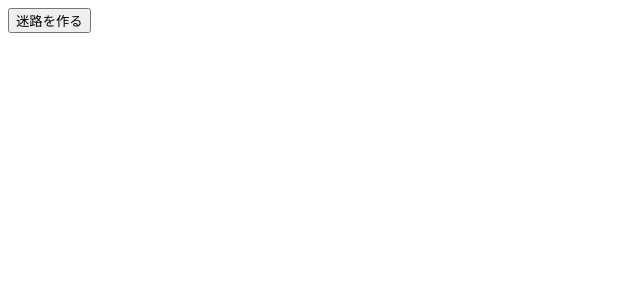
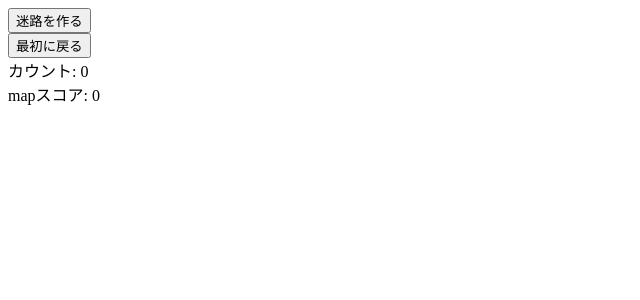
Before and after one commit to R-Otsuka/ice-maze-front, a React app: page /floor in a window 1280 px wide. Shown: the top 300 px of the page, without its empty margins (0-640 px from the left). Built offline with nearby package versions, Linux system fonts and the light colour scheme.

Commit message:
難易度表示

```diff
--- a/src/components/Floor/index.jsx
+++ b/src/components/Floor/index.jsx
@@ -15,25 +15,22 @@ import { usePressKeyStatus } from '../../hooks/usePressKeyStatus';
 
 export const Floor = () => {
   const dispatch = useDispatch();
-  const maze = useSelector((state) => state.floor.map) || [[]];
-  const start = useSelector((state) => state.floor.start);
-  const goal = useSelector((state) => state.floor.goal);
+  const { map, start, goal, score } = useSelector((state) => state.floor);
   const navigate = useNavigate();
   const location = useLocation();
   const [position, setPosition] = useState({});
+  const [stepCount, setStepCount] = useState(0);
 
   const DIRECTION = { left: { x: -1, y: 0 }, right: { x: 1, y: 0 }, up: { x: 0, y: -1 }, down: { x: 0, y: 1 } };
   const calculateNewPosition = (x, y, dx, dy) => {
-      // 20 === mazeのサイズ、TODO: 可変にする
-    console.log(x, y, dx, dy, typeof x, typeof y, typeof dx, typeof dy, 'calculateNewPosition');
-    console.log(y + dy, x + dx);
-    if (x + dx < 0 || x + dx >= 20 || y + dy < 0 || y + dy >= 20 || maze[y + dy][x + dx] !== 1) {
+      // 22 === mapのサイズ、TODO: 可変にす
+    if (x + dx < 0 || x + dx >= 22 || y + dy < 0 || y + dy >= 22 || map[y + dy][x + dx] !== 1) {
         console.log(x, y, 'return');
         return { x, y };
       }
       return calculateNewPosition(x + dx, y + dy, dx, dy);
     }
-  const newPosition = (keyType) => {
+  const getNewPosition = (keyType) => {
     const { x: _x, y: _y } = DIRECTION[keyType];
     return calculateNewPosition(position.x, position.y, _x, _y);
   }
@@ -52,7 +49,12 @@ export const Floor = () => {
     if (!keyType) {
       return;
     }
-    setPosition(newPosition(keyType));
+    const newPosition = getNewPosition(keyType);
+    if (newPosition.x === position.x & newPosition.y === position.y) {
+      return;
+    }
+    setPosition(newPosition);
+    setStepCount(stepCount + 1);
   }, [stateOfKey]);
 
   const iconMap = {
@@ -62,10 +64,10 @@ export const Floor = () => {
     'g': ball,
   }
 
-  const renderMap = (maze) => {
+  const renderMap = (map) => {
     const content = (
       <div className={styles.map}>
-        {_.map(maze, (row, y) => {
+        {_.map(map, (row, y) => {
           return (
             <div className={styles.row}>
               {_.map(row, (val, x) => {
@@ -84,7 +86,6 @@ export const Floor = () => {
     return content;
   }
 
-
   return (
     <div>
       <div className={styles.header}>
@@ -96,8 +97,24 @@ export const Floor = () => {
           迷路を作る
         </button>
       </div>
+      <div className={styles.menu}>
+        <button
+          onClick={() => {
+            setPosition(start);
+            setStepCount(0);
+          }}
+        >
+          最初に戻る
+        </button>
+      </div>
+      <div>
+        カウント: <span>{stepCount}</span>
+      </div>
+      <div>
+        mapスコア: {score}
+      </div>
       <div className={styles.body}>
-        {renderMap(maze)}
+        {renderMap(map)}
       </div>
     </div>
   )
--- a/src/components/Floor/style.modules.scss
+++ b/src/components/Floor/style.modules.scss
@@ -2,7 +2,9 @@
 .header {
   margin: 10px 0;
 }
-
+.menu {
+  display: flex;
+}
 .body {
   & .map {
     & .row {
```
